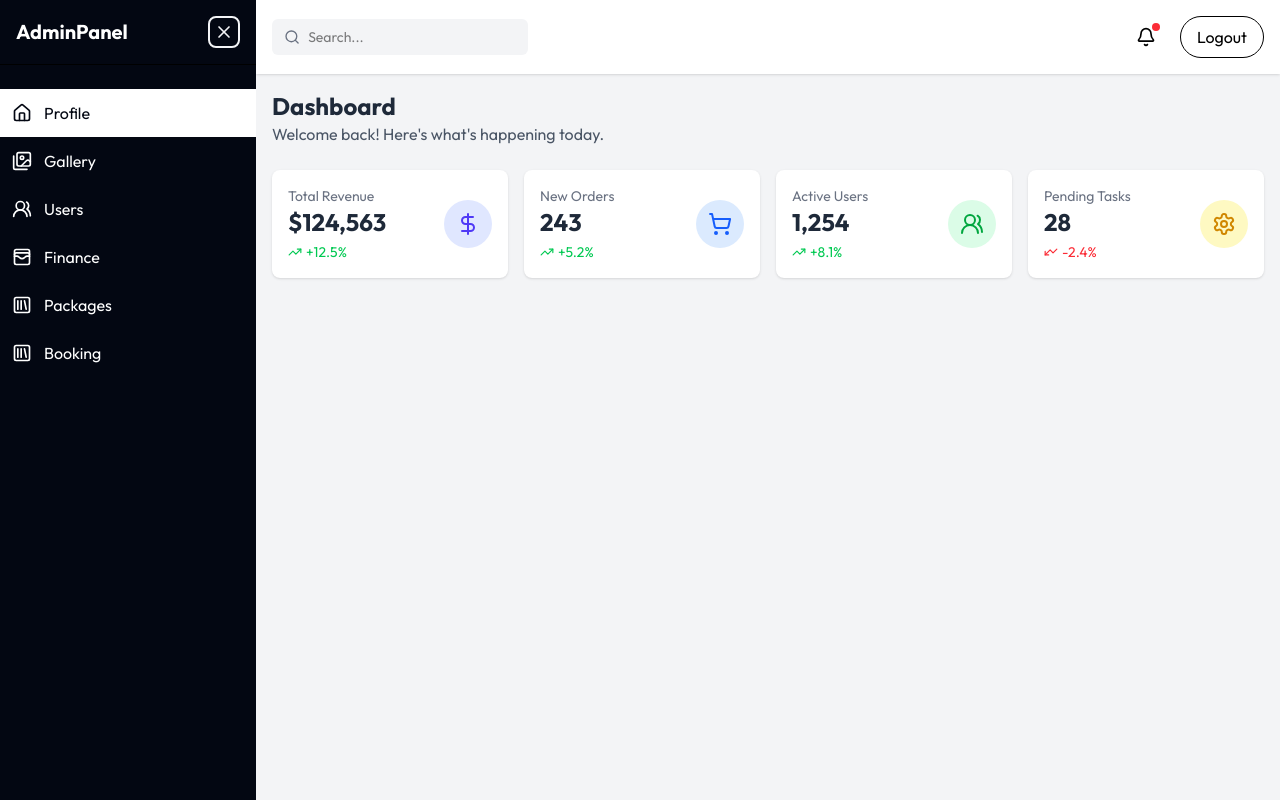
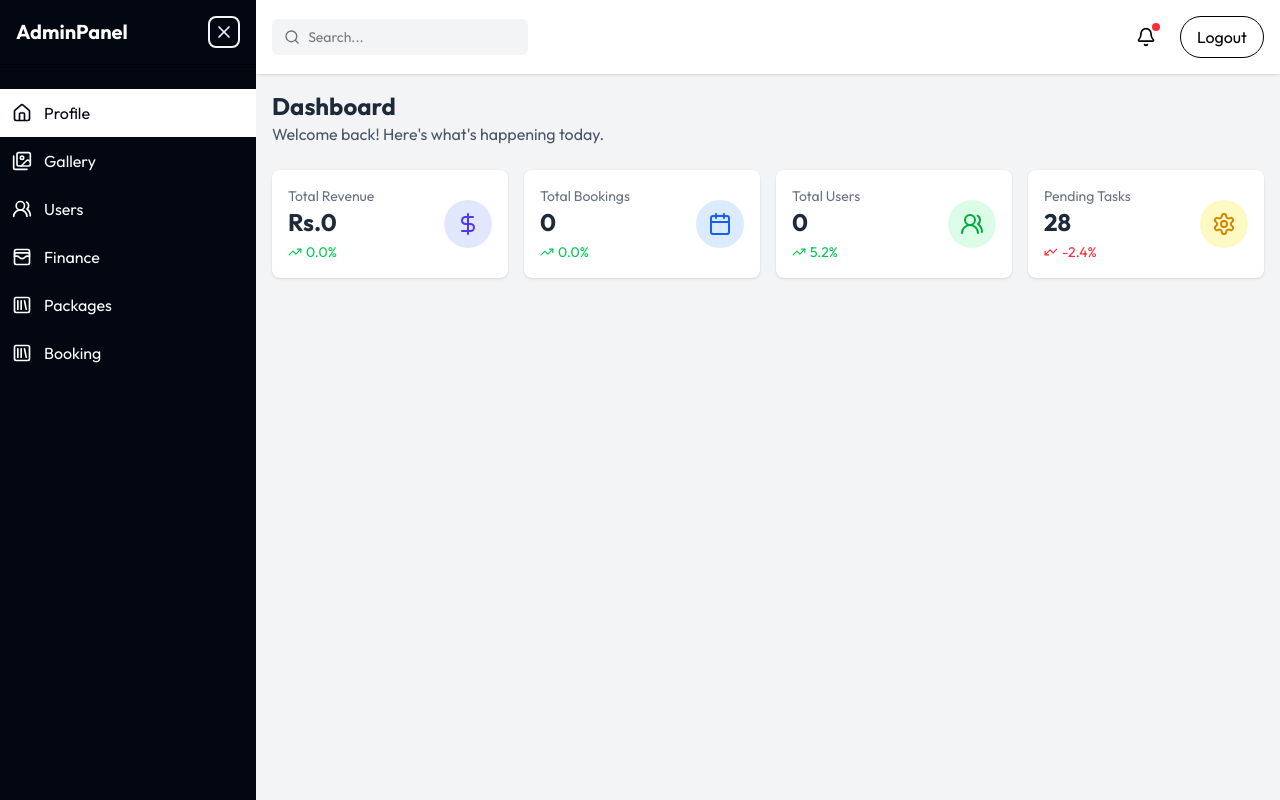
Before and after one commit to DreamWorks-Studio/DreamWorks, a React (Vite) app in the folder frontend/: page /admin in a window 1280 px wide. Built offline with nearby package versions, Linux system fonts and the light colour scheme; no server answers.

Commit message:
update Admin dashboard

```diff
--- a/frontend/pages/AdminDashboard.jsx
+++ b/frontend/pages/AdminDashboard.jsx
@@ -1,5 +1,5 @@
-import React, { useState } from 'react';
-import { Home, Images, UsersRound, WalletCards, SquareLibrary, X, Menu, Search, Bell,TrendingUp, DollarSign, ShoppingCart, Settings } from 'lucide-react';
+import React, { useState, useEffect } from 'react';
+import { Home, Images, UsersRound, WalletCards, SquareLibrary, X, Menu, Search, Bell,TrendingUp, DollarSign, Calendar, Settings } from 'lucide-react';
 
 
 import AdminPackages from '../components/AdminPackages';
@@ -12,16 +12,87 @@ import AdminFinance from '../components/AdminFinance';
 const AdminDashboard = () => {
   const [sidebarOpen, setSidebarOpen] = useState(true);
   const [activePage, setActivePage] = useState('dashboard');
+  const [totalRevenue, setTotalRevenue] = useState(0);
+  const [totalUsers, setTotalUsers] = useState(0);
+  const [totalBookings, setTotalBookings] = useState(0);
+  const [userChange, setUserChange] = useState(0);
+  const [bookingChange, setBookingChange] = useState(0);
+  const [loading, setLoading] = useState(true);
+  const [revenueChange, setRevenueChange] = useState(0);
 
-  // Sample data for the dashboard
-  const revenueData = [
-    { month: 'Jan', amount: 12000 },
-    { month: 'Feb', amount: 19000 },
-    { month: 'Mar', amount: 15000 },
-    { month: 'Apr', amount: 25000 },
-    { month: 'May', amount: 22000 },
-    { month: 'Jun', amount: 30000 }
-  ];
+  useEffect(() => {
+    const fetchDashboardData = async () => {
+      try {
+        setLoading(true);
+
+        // Try to fetch revenue data
+        try {
+          const revenueResponse = await fetch('http://localhost:5003/api/payments/getAllPayments');
+          if (revenueResponse.ok) {
+            const revenueData = await revenueResponse.json();
+            const totalRev = revenueData.reduce((acc, payment) => {
+              return acc + (payment.amountPaid || 0);
+            }, 0);
+            setTotalRevenue(totalRev);
+          }
+        } catch (error) {
+          console.error('Error fetching revenue data:', error);
+        }
+
+        // Try to fetch users data
+        try {
+          const token = localStorage.getItem('token');
+          if (!token) {
+            console.warn('No authentication token found for fetching users');
+            // Set a default value or leave as 0
+            setTotalUsers(0);
+          } else {
+            const usersResponse = await fetch('http://localhost:5003/api/user/getusers', {
+              headers: {
+                'Authorization': `Bearer ${token}`
+              }
+            });
+
+            if (usersResponse.ok) {
+              const usersData = await usersResponse.json();
+              setTotalUsers(usersData.length || 0);
+            } else {
+              console.warn('Failed to fetch users, status:', usersResponse.status);
+              // Set a default value or leave as 0
+              setTotalUsers(0);
+            }
+          }
+          setUserChange(5.2);
+        } catch (error) {
+          console.error('Error fetching users data:', error);
+          // Set default value
+          setTotalUsers(0);
+        }
+
+        // Try to fetch bookings data
+        try {
+          const bookingsResponse = await fetch('http://localhost:5003/api/booking/display-summary');
+          if (bookingsResponse.ok) {
+            const bookingsData = await bookingsResponse.json();
+            const bookingsCount = bookingsData.bookings ? bookingsData.bookings.length : 0;
+            setTotalBookings(bookingsCount);
+          }
+          setBookingChange(3.8);
+        } catch (error) {
+          console.error('Error fetching bookings data:', error);
+          // Set default value
+          setTotalBookings(0);
+        }
+
+      } catch (error) {
+        console.error('Error in dashboard data fetching:', error);
+      } finally {
+        setLoading(false);
+      }
+    };
+
+    fetchDashboardData();
+  }, []);
 
   const handleLogout = () => {
     localStorage.removeItem("token"); // Remove token
@@ -75,39 +146,73 @@ const AdminDashboard = () => {
             <div className="bg-white rounded-lg shadow p-4">
               <div className="flex items-center justify-between">
                 <div>
-                  <p className="text-gray-500 text-sm">Total Revenue</p>
-                  <h3 className="text-2xl font-bold text-gray-800">$124,563</h3>
-                  <p className="text-green-500 text-sm flex items-center mt-1">
-                    <TrendingUp size={14} className="mr-1" /> +12.5%
-                  </p>
+                <p className="text-gray-500 text-sm">Total Revenue</p>
+                  {loading ? (
+                    <div className="animate-pulse h-8 w-32 bg-gray-200 rounded"></div>
+                  ) : (
+                    <>
+                      <h3 className="text-2xl font-bold text-gray-800">
+                        Rs.{totalRevenue.toLocaleString()}
+                      </h3>
+                      <p className={`text-sm flex items-center mt-1 ${revenueChange >= 0 ? 'text-green-500' : 'text-red-500'}`}>
+                        <TrendingUp
+                          size={14}
+                          className={`mr-1 ${revenueChange < 0 ? 'transform rotate-180' : ''}`}
+                        />
+                        {revenueChange.toFixed(1)}%
+                      </p>
+                    </>
+                  )}
                 </div>
                 <div className="p-3 bg-indigo-100 rounded-full">
                   <DollarSign size={24} className="text-indigo-600" />
                 </div>
               </div>
             </div>
+            {/* Bookings Card */}
             <div className="bg-white rounded-lg shadow p-4">
               <div className="flex items-center justify-between">
                 <div>
-                  <p className="text-gray-500 text-sm">New Orders</p>
-                  <h3 className="text-2xl font-bold text-gray-800">243</h3>
-                  <p className="text-green-500 text-sm flex items-center mt-1">
-                    <TrendingUp size={14} className="mr-1" /> +5.2%
-                  </p>
+                  <p className="text-gray-500 text-sm">Total Bookings</p>
+                  {loading ? (
+                    <div className="animate-pulse h-8 w-32 bg-gray-200 rounded"></div>
+                  ) : (
+                    <>
+                      <h3 className="text-2xl font-bold text-gray-800">{totalBookings}</h3>
+                      <p className={`text-sm flex items-center mt-1 ${bookingChange >= 0 ? 'text-green-500' : 'text-red-500'}`}>
+                        <TrendingUp
+                          size={14}
+                          className={`mr-1 ${bookingChange < 0 ? 'transform rotate-180' : ''}`}
+                        />
+                        {bookingChange.toFixed(1)}%
+                      </p>
+                    </>
+                  )}
                 </div>
                 <div className="p-3 bg-blue-100 rounded-full">
-                  <ShoppingCart size={24} className="text-blue-600" />
+                  <Calendar size={24} className="text-blue-600" />
                 </div>
               </div>
             </div>
+            {/* Users Card */}
             <div className="bg-white rounded-lg shadow p-4">
               <div className="flex items-center justify-between">
                 <div>
-                  <p className="text-gray-500 text-sm">Active Users</p>
-                  <h3 className="text-2xl font-bold text-gray-800">1,254</h3>
-                  <p className="text-green-500 text-sm flex items-center mt-1">
-                    <TrendingUp size={14} className="mr-1" /> +8.1%
-                  </p>
+                  <p className="text-gray-500 text-sm">Total Users</p>
+                  {loading ? (
+                    <div className="animate-pulse h-8 w-32 bg-gray-200 rounded"></div>
+                  ) : (
+                    <>
+                      <h3 className="text-2xl font-bold text-gray-800">{totalUsers}</h3>
+                      <p className={`text-sm flex items-center mt-1 ${userChange >= 0 ? 'text-green-500' : 'text-red-500'}`}>
+                        <TrendingUp
+                          size={14}
+                          className={`mr-1 ${userChange < 0 ? 'transform rotate-180' : ''}`}
+                        />
+                        {userChange.toFixed(1)}%
+                      </p>
+                    </>
+                  )}
                 </div>
                 <div className="p-3 bg-green-100 rounded-full">
                   <UsersRound size={24} className="text-green-600" />
```
